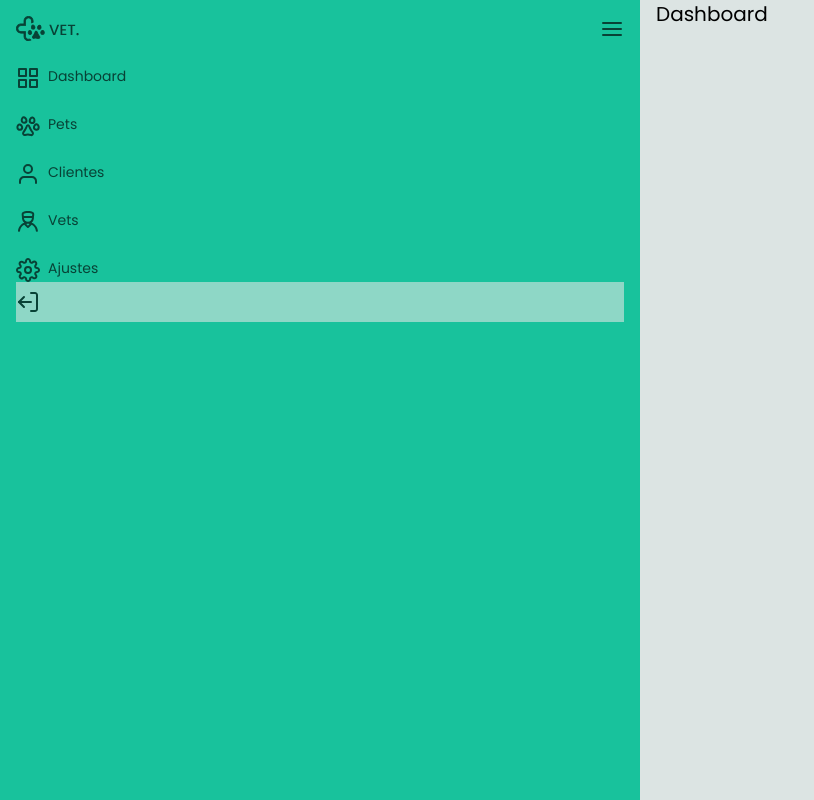
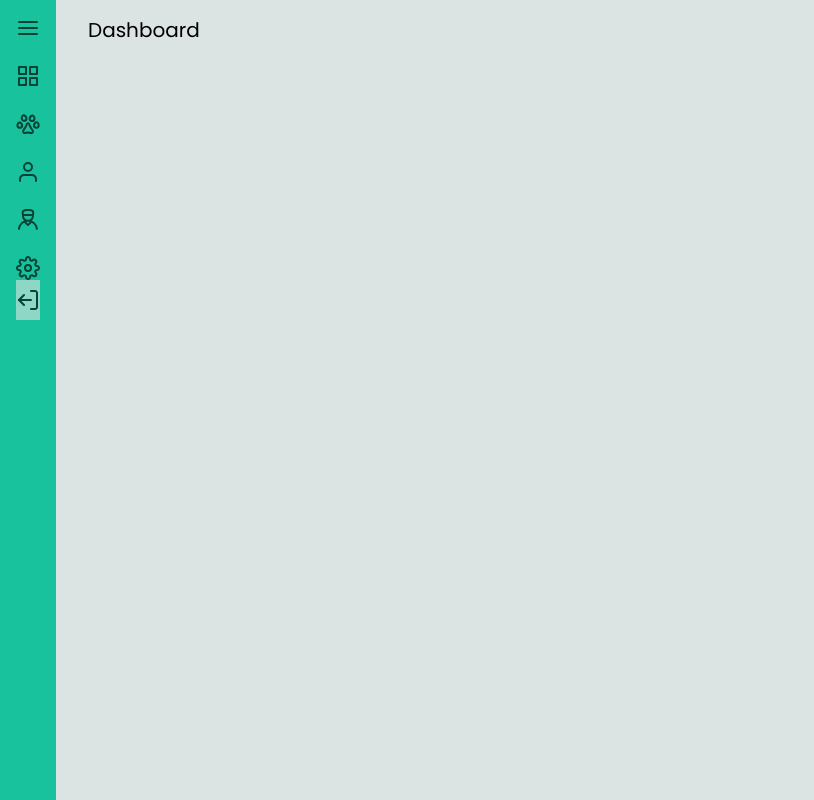
Before and after one commit to Marcoswodbarros/Sidebar, a website: page index.html in a window 1280 px wide. Shown: the whole page, without its empty margins (0-814 px from the left). Drawn offline with Linux system fonts and the light colour scheme.

Commit message:
Updating the li

```diff
--- a/index.html
+++ b/index.html
@@ -13,18 +13,18 @@
     <title>Sidebar</title>
 </head>
 <body class="bg-bgColor font-poppins text-xl flex gap-4">
-    <aside class="bg-green h-screen w-2/4 p-4">
+    <aside class="bg-green h-screen w-auto p-4">
         <div class="aside__top flex justify-between mb-6">
-            <img src="src/images/logo.svg" alt="">
-            <img src="src/images/menu.svg" alt="">
+            <img src="src/images/logo.svg" class="hidden" alt="Vet logo">
+            <img src="src/images/menu.svg" alt="Menu">
         </div>
 
         <ul class="text-sm text-textColor flex flex-col gap-6">
-            <li class="flex gap-2"><img src="src/images/grid.svg" alt="Grid icon">Dashboard</li>
-            <li class="flex gap-2"><img src="src/images/pet.svg" alt="Pets icon">Pets</li>
-            <li class="flex gap-2"><img src="src/images/user.svg" alt="Client icon">Clientes</li>
-            <li class="flex gap-2"><img src="src/images/vet.svg" alt="Vet icon">Vets</li>
-            <li class="flex gap-2"><img src="src/images/settings.svg" alt="Settings icon">Ajustes</li>
+            <li class="flex gap-2"><img src="src/images/grid.svg" alt="Grid icon"><p class="hidden">Dashboard</p></li>
+            <li class="flex gap-2"><img src="src/images/pet.svg" alt="Pets icon"><p class="hidden">Pets</p></li>
+            <li class="flex gap-2"><img src="src/images/user.svg" alt="Client icon"><p class="hidden">Clientes</p></li>
+            <li class="flex gap-2"><img src="src/images/vet.svg" alt="Vet icon"><p class="hidden">Vets</p></li>
+            <li class="flex gap-2"><img src="src/images/settings.svg" alt="Settings icon"><p class="hidden">Ajustes</p></li>
         </ul>
 
         <div class="asside__profile bg-lightGreen opacity-100 py-2">
@@ -32,7 +32,7 @@
         </div>
     </aside>
 
-    <h1>Dashboard</h1>
+    <h1 class="p-4">Dashboard</h1>
 
 </body>
 </html>
```
Also changed, not shown: dist/output.css.
